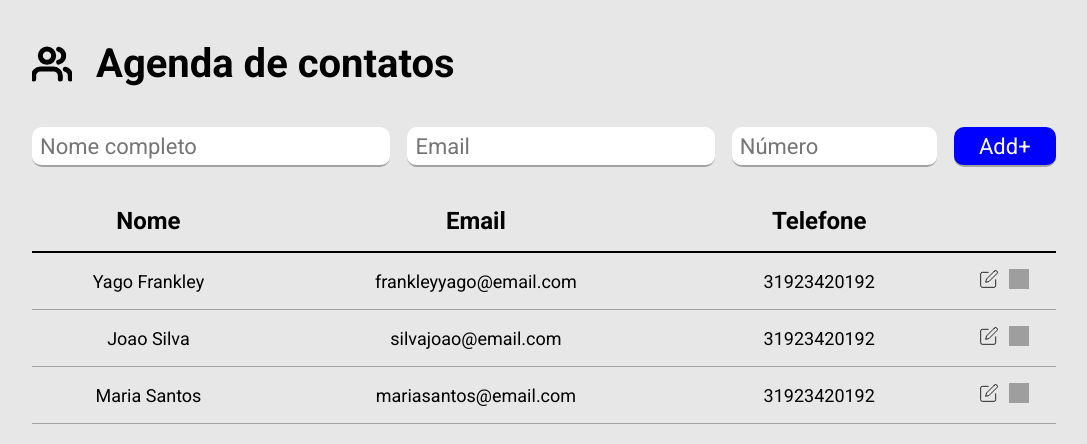
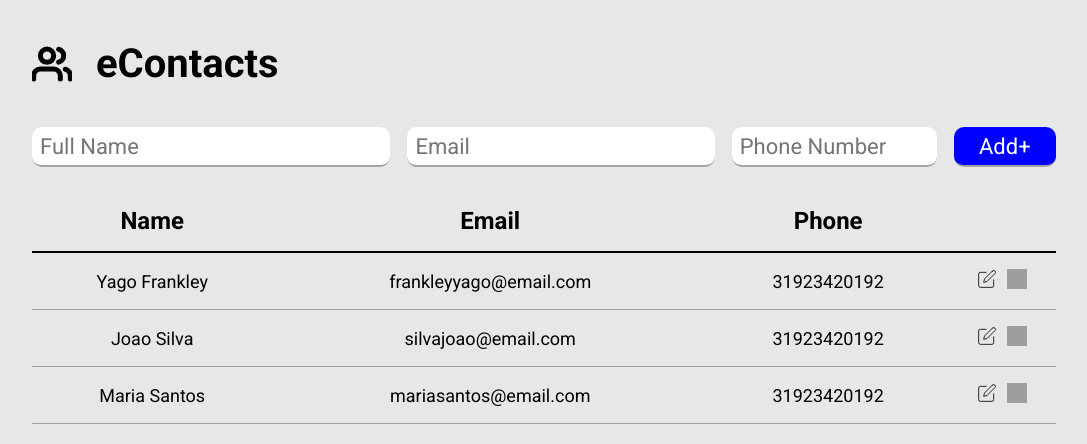
Before and after one commit to frankleyyago/ContactAgenda, a React (Create React App) app: page / in a window 1280 px wide. Shown: the top 444 px of the page, without its empty margins (96-1183 px from the left). Built offline with nearby package versions, Linux system fonts and the light colour scheme; grey boxes are pictures that could not be loaded.

Commit message:
chore: rebranding app

```diff
--- a/package.json
+++ b/package.json
@@ -1,5 +1,5 @@
 {
-  "name": "lista-contato",
+  "name": "econtacts",
   "version": "0.1.0",
   "private": true,
   "dependencies": {
--- a/src/components/ContactList/index.tsx
+++ b/src/components/ContactList/index.tsx
@@ -13,9 +13,9 @@ const ContactList = () => {
         <S.TableStyles cellSpacing="0">
           <S.TableHeadStyles>
             <tr>
-              <th>Nome</th>
+              <th>Name</th>
               <th>Email</th>
-              <th>Telefone</th>
+              <th>Phone</th>
               <th></th>
             </tr>
           </S.TableHeadStyles>
--- a/src/components/Form/index.tsx
+++ b/src/components/Form/index.tsx
@@ -2,9 +2,9 @@ import * as S from './styles'
 
 const Form = () => (
   <S.FormStyles>
-    <S.NameInputStyles type="text" id="name" placeholder="Nome completo" />
+    <S.NameInputStyles type="text" id="name" placeholder="Full Name" />
     <S.EmailInputStyles type="email" id="email" placeholder="Email" />
-    <S.PhoneInputStyles type="number" id="phone" placeholder="Número" />
+    <S.PhoneInputStyles type="number" id="phone" placeholder="Phone Number" />
     <S.ButtonStyles>Add+</S.ButtonStyles>
   </S.FormStyles>
 )
--- a/src/components/Header/index.tsx
+++ b/src/components/Header/index.tsx
@@ -5,7 +5,7 @@ import logo from '../../assets/image/logo.svg'
 const Header = () => (
   <HeaderStyles>
     <img src={logo} alt="logo" />
-    <h1>Agenda de contatos</h1>
+    <h1>eContacts</h1>
   </HeaderStyles>
 )
 
```
Also changed, not shown: 1 other file (tests, documents, lock files or other folders).
